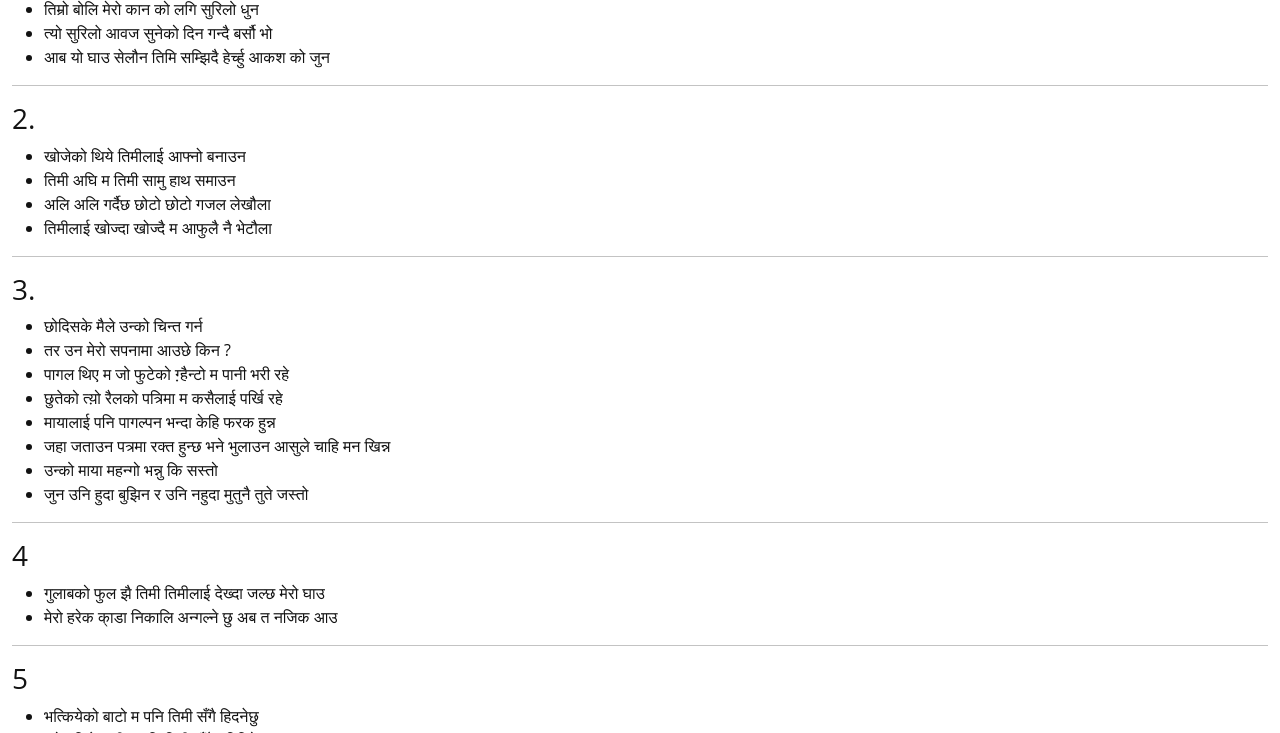
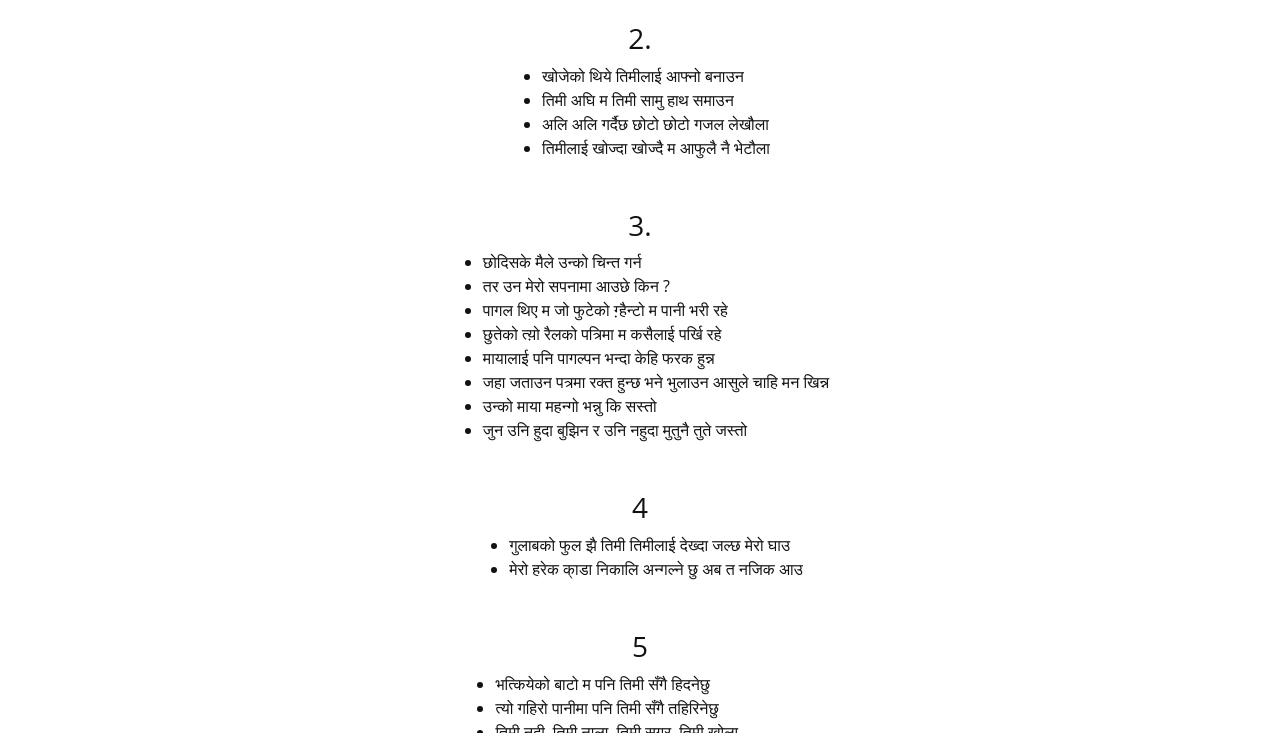
Before and after one commit to flutisthacker/raagnflute, a plain HTML site: page Poems/index.html in a window 1280 px wide. Shown: the part 574-1307 px from the top of the page. Drawn offline with nearby package versions, Linux system fonts and the light colour scheme.

Commit message:
Update index.html

```diff
--- a/Poems/index.html
+++ b/Poems/index.html
@@ -65,7 +65,7 @@ var gg=
     + getAccordion(getAccordionItem("Hhindi","Uhindi",hindi)
     + getAccordionItem("Hnewari","Unewari",newari));
     document.getElementById('content').innerHTML = gg;
-    document.getElementById('content').innerHTML = marked.parse(nepali + english + hindi + newari);
+    document.getElementById('poem-article').innerHTML = marked.parse(nepali + english + hindi + newari);
 </script>
   <script>
     window.addEventListener('scroll', event => {
```
